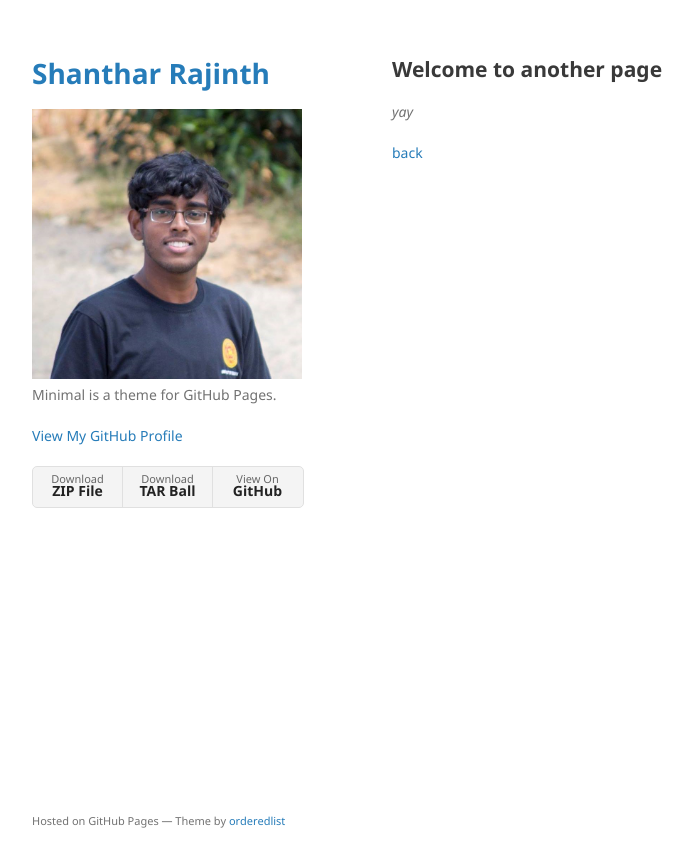
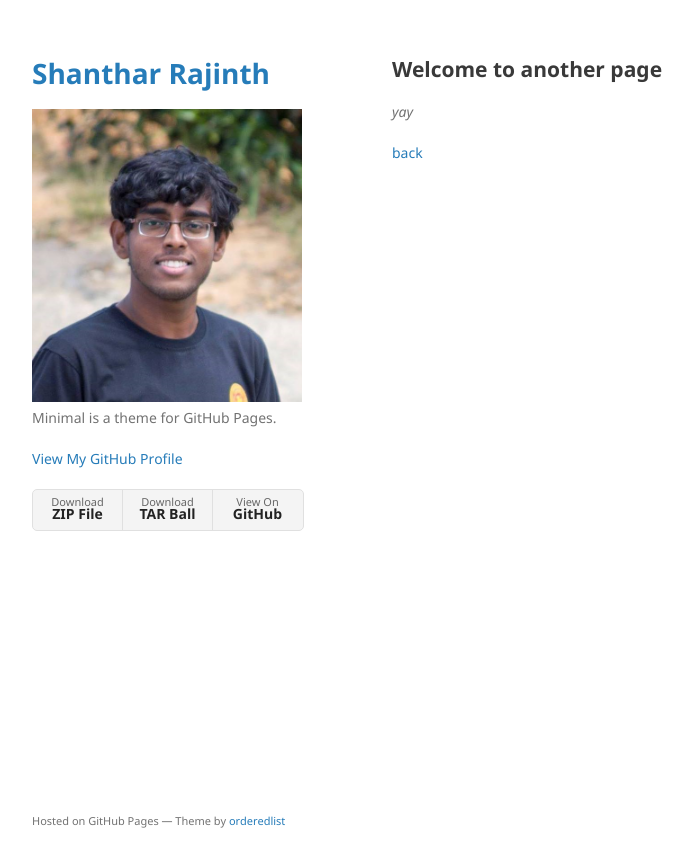
Before and after one commit to rajinthss/rajinthss.github.io, a Jekyll site: the page built from another-page.md, in a window 1280 px wide. Shown: the top 867 px of the page, without its empty margins (178-871 px from the left). Built offline with Jekyll 4.4.1, drawn with Linux system fonts in a browser that asks for light colours; our own code applies the rules of GitHub Pages for plain Markdown files.

Commit message:
changed profile pic

```diff
--- a/_config.yml
+++ b/_config.yml
@@ -1,5 +1,5 @@
 title: Shanthar Rajinth
-logo: /assets/img/logo.png
+logo: /assets/img/profilepic.png
 description: Minimal is a theme for GitHub Pages.
 show_downloads: true
 google_analytics:
```
Also changed, not shown: assets/img/profilepic.png (added).
